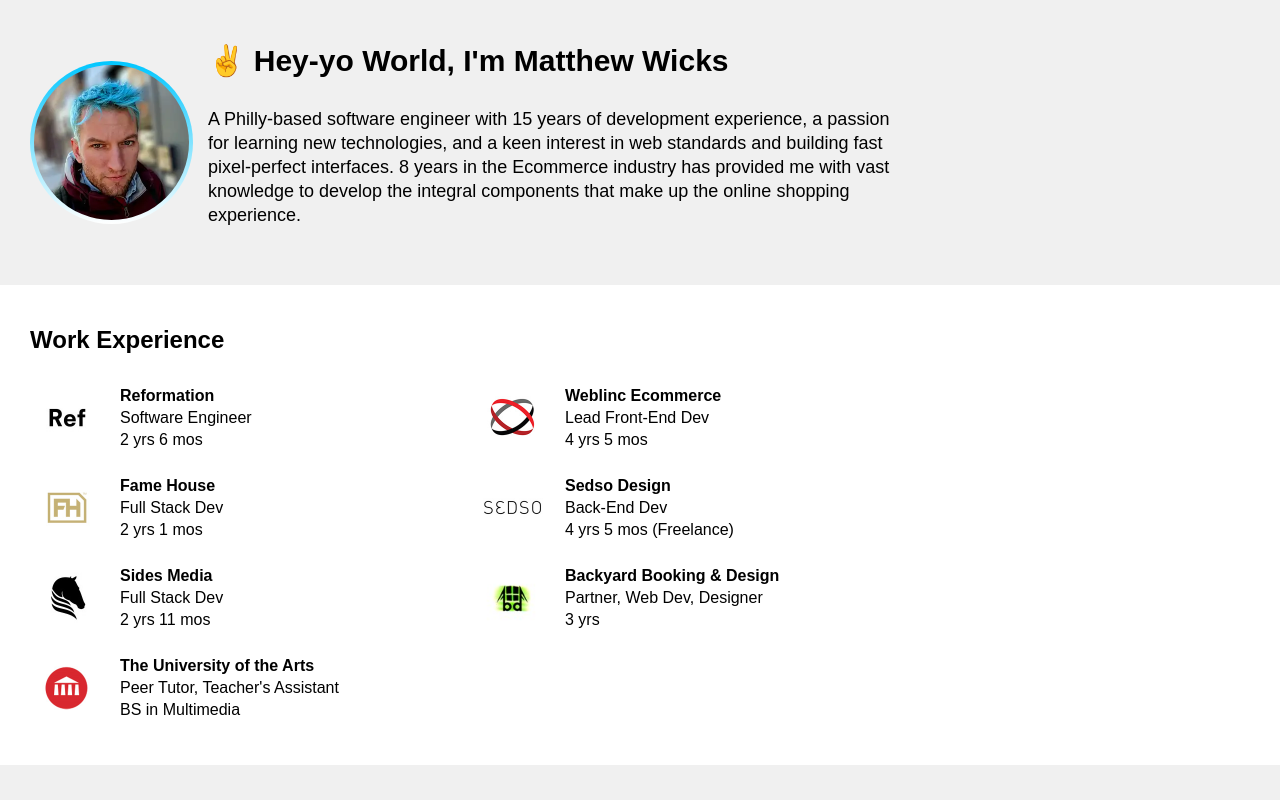
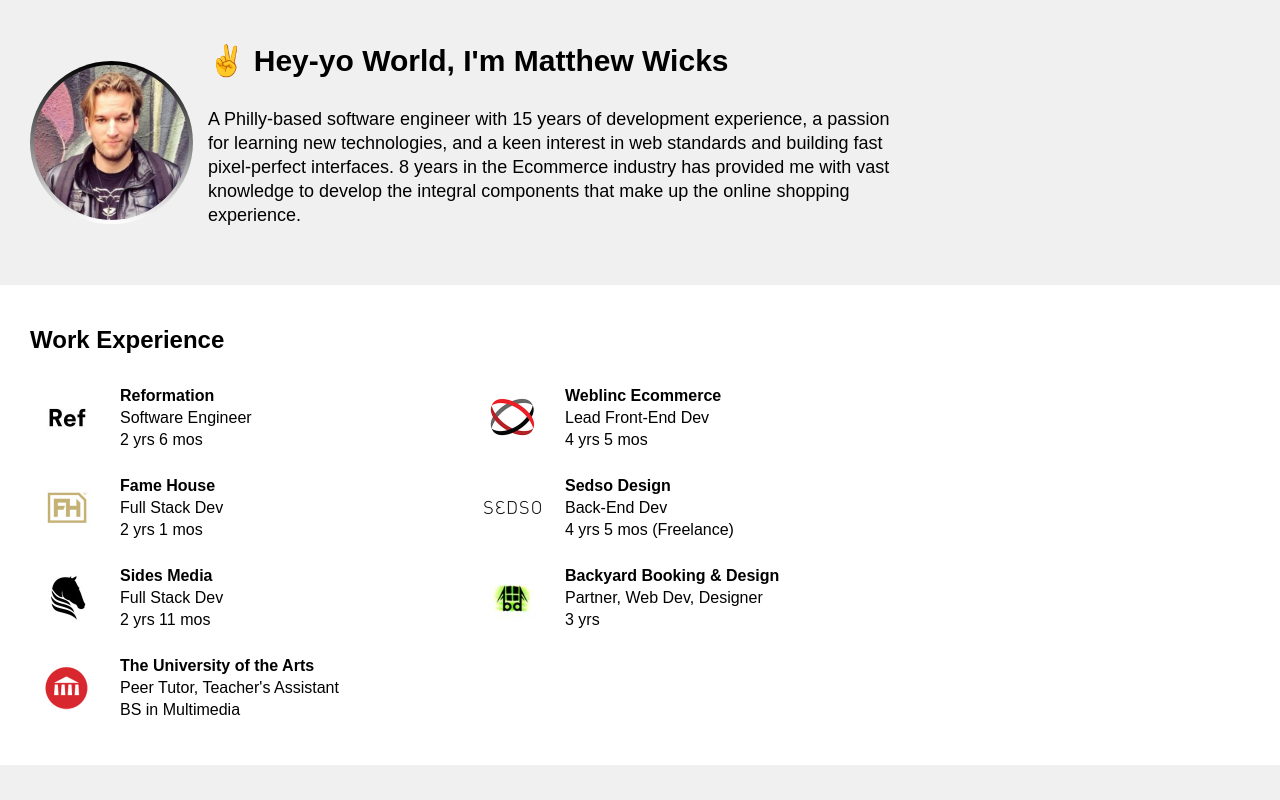
Before and after one commit to mwicks7/resume, a React (Create React App) app: page / in a window 1280 px wide. Shown: the top 800 px of the page. Built offline with nearby package versions, Linux system fonts and the light colour scheme.

Commit message:
Update about image

```diff
--- a/src/About.js
+++ b/src/About.js
@@ -1,4 +1,4 @@
-import imageProfile from './images/profile_photo.webp'
+import imageProfile from './images/profile_photo2.jpg'
 
 const About = () => {
   return (
--- a/src/About.scss
+++ b/src/About.scss
@@ -15,7 +15,7 @@
     width: $about-image-size;
     height: $about-image-size;
     border-radius: 50%;
-    background: linear-gradient(to bottom, #00c6ff, white);
+    background: linear-gradient(to bottom, #000000, white);
 
 
     @include breakpoint {
```
Also changed, not shown: src/images/profile_photo2.jpg (added).
